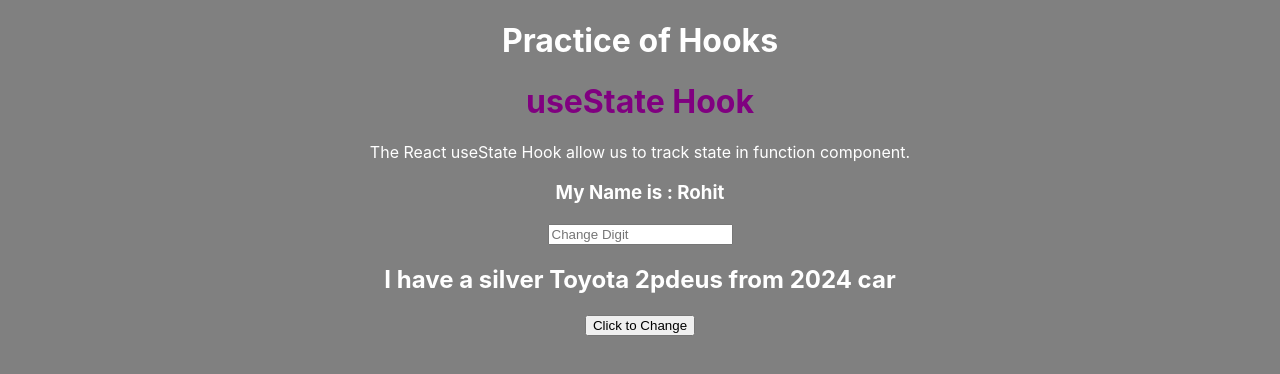
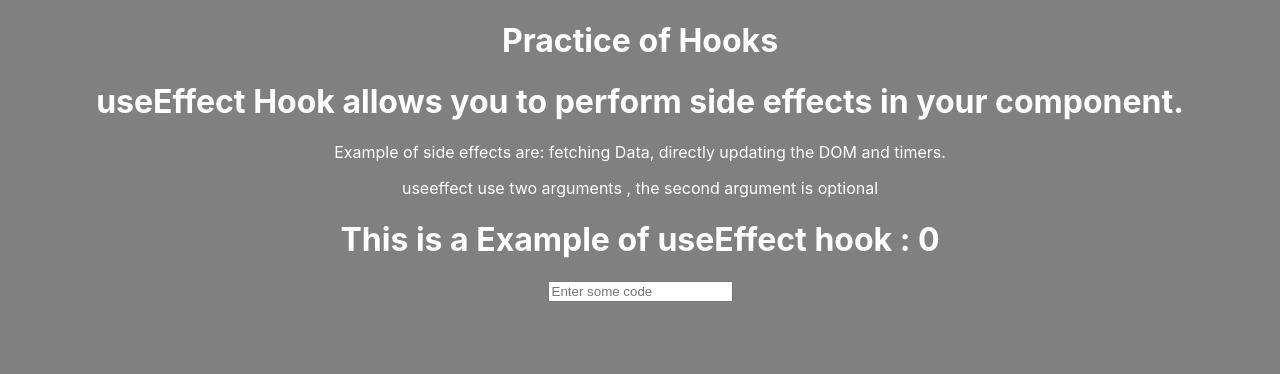
Before and after one commit to rohitprocode/React_Hooks_Practice, a React (Create React App) app: page / in a window 1280 px wide. Shown: the top 374 px of the page. Built offline with nearby package versions, Linux system fonts and the light colour scheme.

Commit message:
useEffect hook

```diff
--- a/src/App.js
+++ b/src/App.js
@@ -1,12 +1,14 @@
 import logo from './logo.svg';
 import './App.css';
 import UseStateHook from './Components/UseStateHook';
+import UseEffectHook from './Components/UseEffectHook';
 
 function App() {
   return (
     <div className="App">
       <h1>Practice of Hooks</h1>
-      <UseStateHook/>
+      {/* <UseStateHook/> */}
+      <UseEffectHook/>
     </div>
   );
 }
--- /dev/null
+++ b/src/Components/UseEffectHook.jsx
@@ -0,0 +1,31 @@
+import React, { useEffect, useState } from "react";
+
+function UseEffectHook() {
+  const [Count, setCount] = useState(0);
+
+  const UpdateCount = () =>{
+    setCount(Count + 1)
+  }
+
+  useEffect(()=>{
+    console.log("useEffect Called")
+  })
+
+  return (
+    <div>
+      <h1>
+        useEffect Hook allows you to perform side effects in your component.
+      </h1>
+      <p>
+        Example of side effects are: fetching Data, directly updating the DOM
+        and timers.
+      </p>
+      <p>useeffect use two arguments , the second argument is optional</p>
+
+      <h1>This is a Example of useEffect hook : {Count}</h1>
+      <input type="text" placeholder="Enter some code" onChange={UpdateCount}/>
+    </div>
+  );
+}
+
+export default UseEffectHook;
--- a/src/index.js
+++ b/src/index.js
@@ -6,9 +6,9 @@ import reportWebVitals from './reportWebVitals';
 
 const root = ReactDOM.createRoot(document.getElementById('root'));
 root.render(
-  <React.StrictMode>
+  // <React.StrictMode>
     <App />
-  </React.StrictMode>
+  // {/* </React.StrictMode> */}
 );
 
 // If you want to start measuring performance in your app, pass a function
```
Also changed, not shown: src/Components/UseStateHook.jsx (line endings or trailing spaces).
